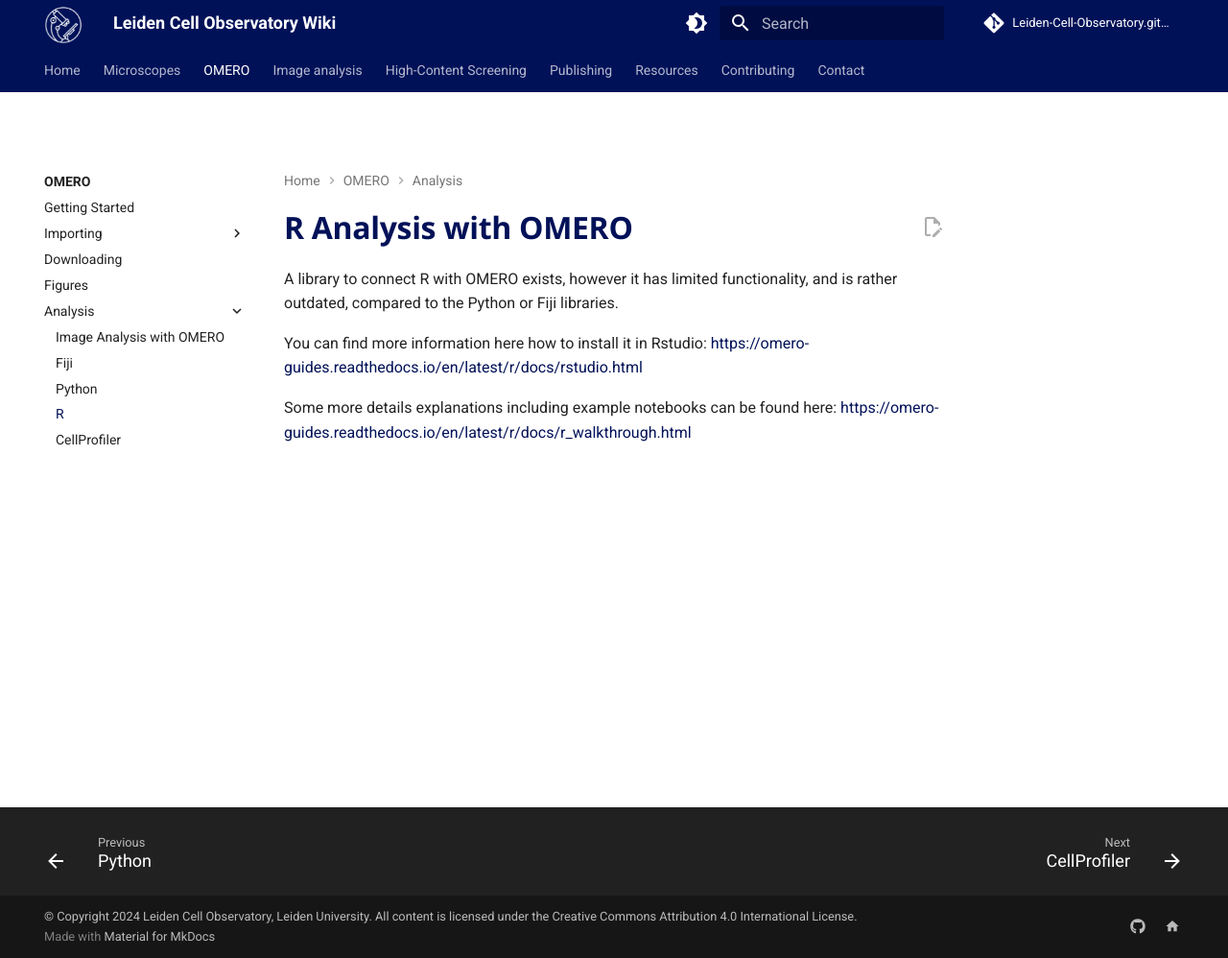
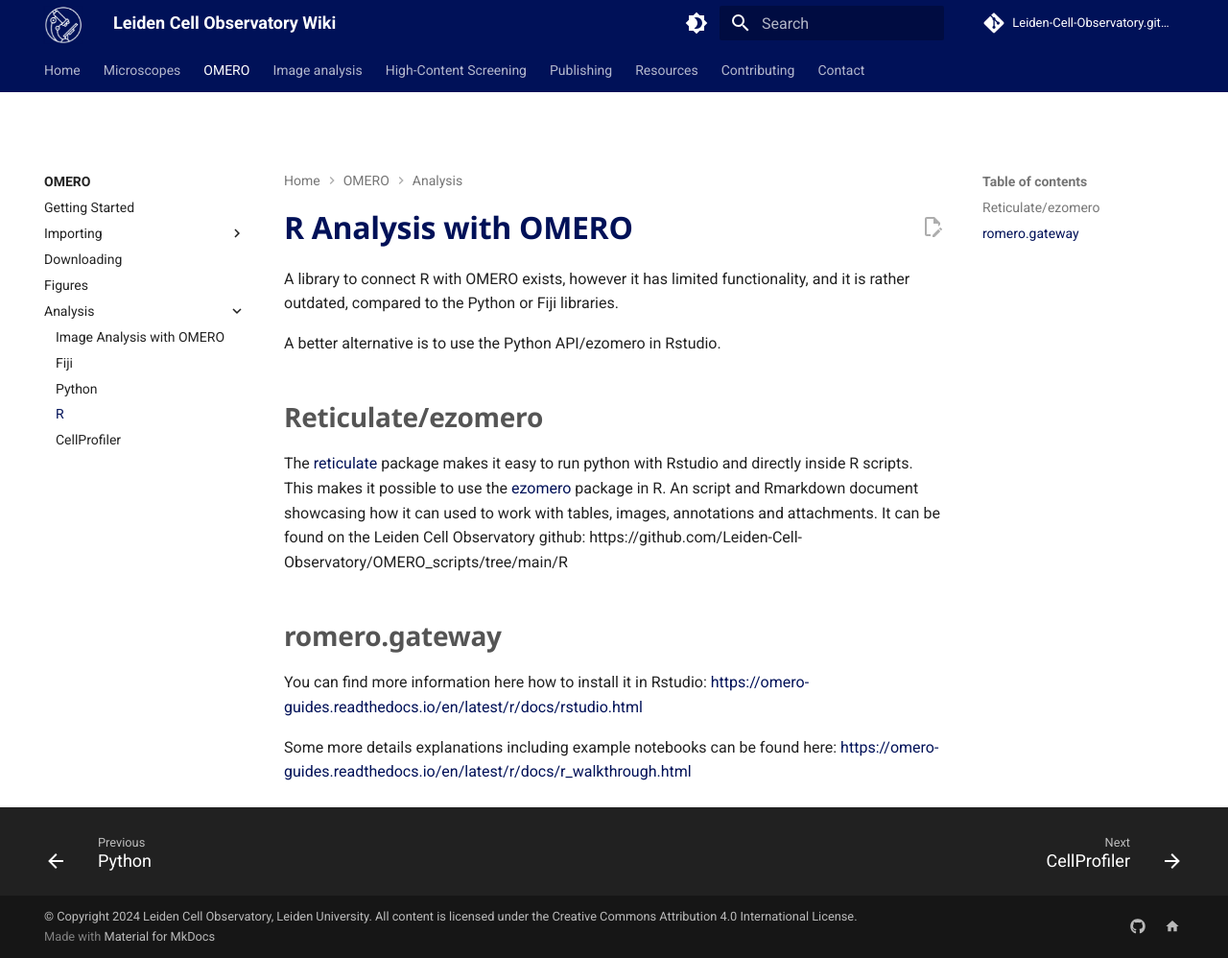
Before and after one commit to Leiden-Cell-Observatory/Leiden-Cell-Observatory.github.io, an MkDocs documentation site: the page built from docs/omero/analysis/analysis_r.md, in a window 1280 px wide and 998 px high. Shown: the whole window at 96% size. Built offline with MkDocs 1.6.1 and Material for MkDocs 9.7.7, drawn with Linux system fonts in a browser that asks for light colours; comment, search, counter and statistics services are not loaded.

Commit message:
Update analysis_r.md

```diff
--- a/docs/omero/analysis/analysis_r.md
+++ b/docs/omero/analysis/analysis_r.md
@@ -1,6 +1,16 @@
 # R Analysis with OMERO
 
-A library to connect R with OMERO exists, however it has limited functionality, and is rather outdated, compared to the Python or Fiji libraries.
+A library to connect R with OMERO exists, however it has limited functionality, and it is rather outdated, compared to the Python or Fiji libraries.
+
+A better alternative is to use the Python API/ezomero in Rstudio.
+
+## Reticulate/ezomero
+The [reticulate](https://rstudio.github.io/reticulate/) package makes it easy to run python with Rstudio and directly inside R scripts.
+This makes it possible to use the [ezomero](https://thejacksonlaboratory.github.io/ezomero/ezomero.html) package in R.
+An script and Rmarkdown document showcasing how it can used to work with tables, images, annotations and attachments.
+It can be found on the Leiden Cell Observatory github: https://github.com/Leiden-Cell-Observatory/OMERO_scripts/tree/main/R
+
+## romero.gateway
 
 You can find more information here how to install it in Rstudio:
 <https://omero-guides.readthedocs.io/en/latest/r/docs/rstudio.html>
```
